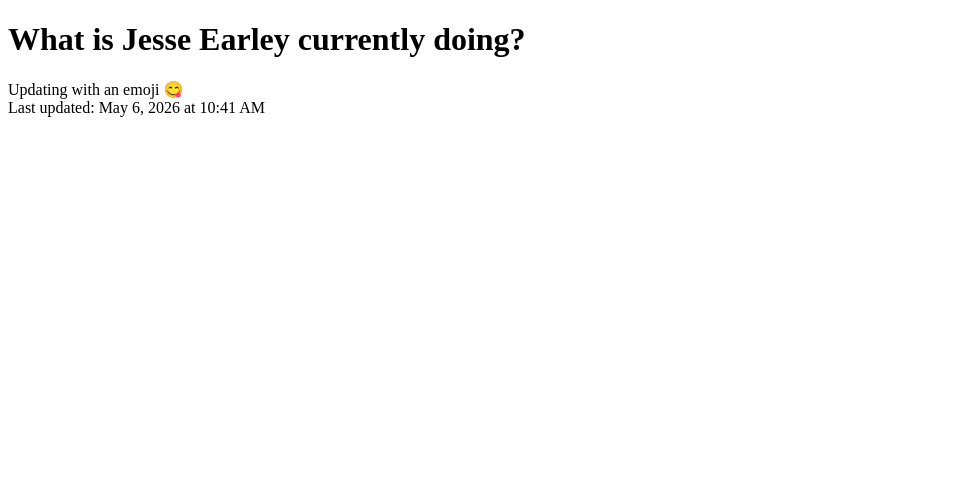
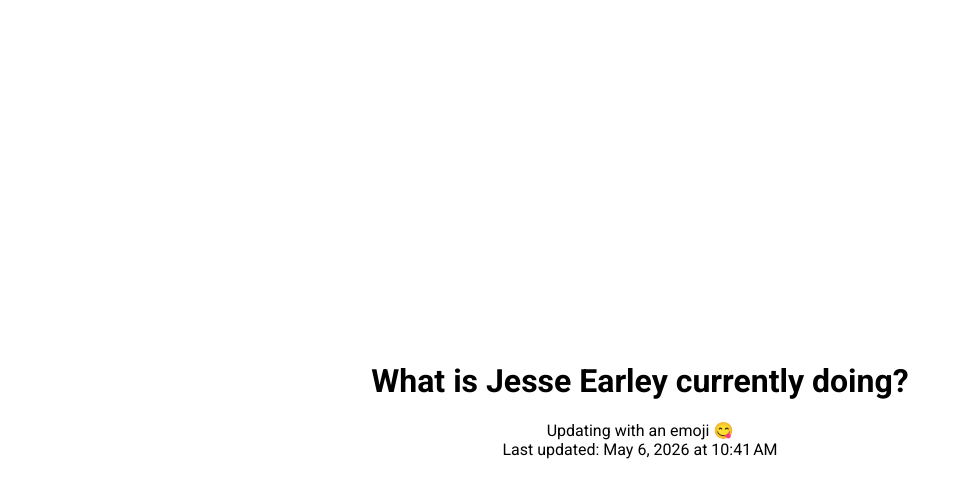
Before and after one commit to JesseEarley/jesses-status, a plain HTML site: page index.html in a window 1280 px wide. Shown: the whole page, without its empty margins (0-963 px from the left). Drawn offline with Linux system fonts and the light colour scheme.

Commit message:
added css

```diff
--- a/index.html
+++ b/index.html
@@ -4,6 +4,10 @@
     <meta charset="UTF-8">
     <meta name="viewport" content="width=device-width, initial-scale=1.0">
     <title>Jesse Earley's Status</title>
+    <link rel="stylesheet" href="styles.css">
+    <link rel="preconnect" href="https://fonts.googleapis.com">
+    <link rel="preconnect" href="https://fonts.gstatic.com" crossorigin>
+    <link href="https://fonts.googleapis.com/css2?family=Roboto:ital,wght@0,100..900;1,100..900&display=swap" rel="stylesheet">
     <script src="script.js" defer></script>
 </head>
 <body>
--- /dev/null
+++ b/styles.css
@@ -0,0 +1,9 @@
+body {
+	display: flex;
+	justify-content: center;
+	align-items: center;
+	min-height: 100vh;
+	margin: 0;
+	text-align: center;
+    font-family: "Roboto", sans-serif;
+}
```
